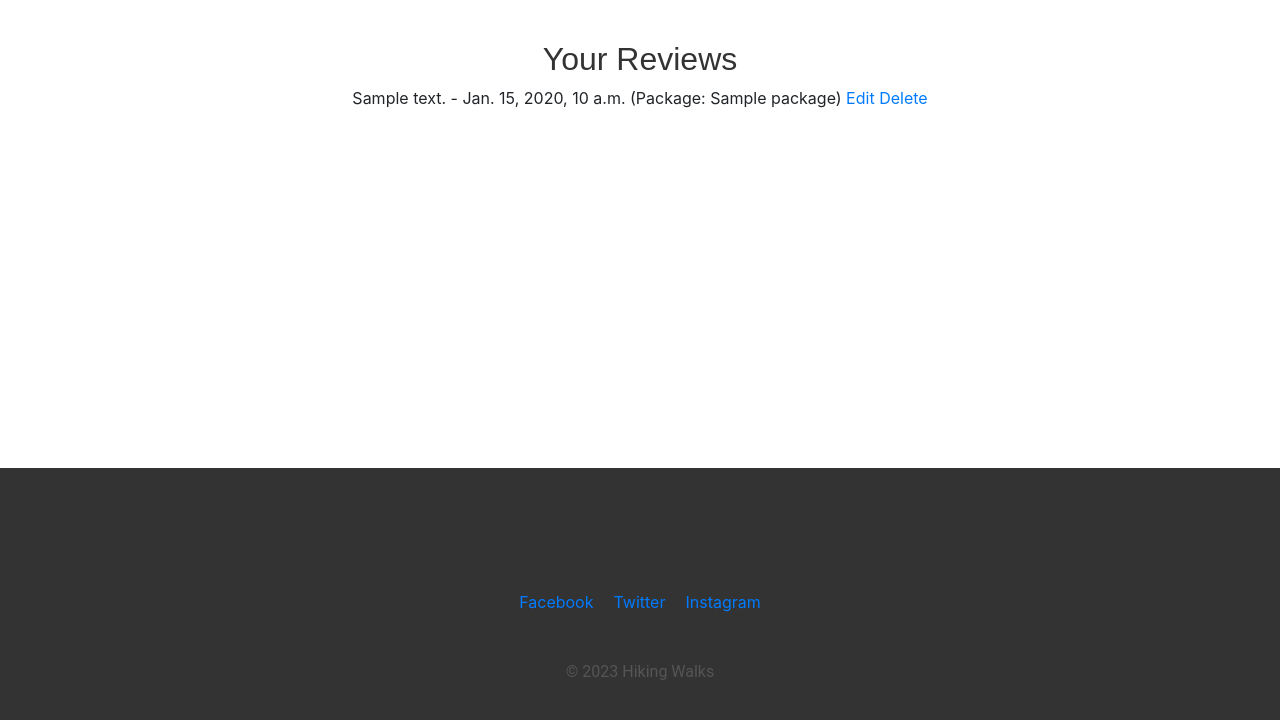
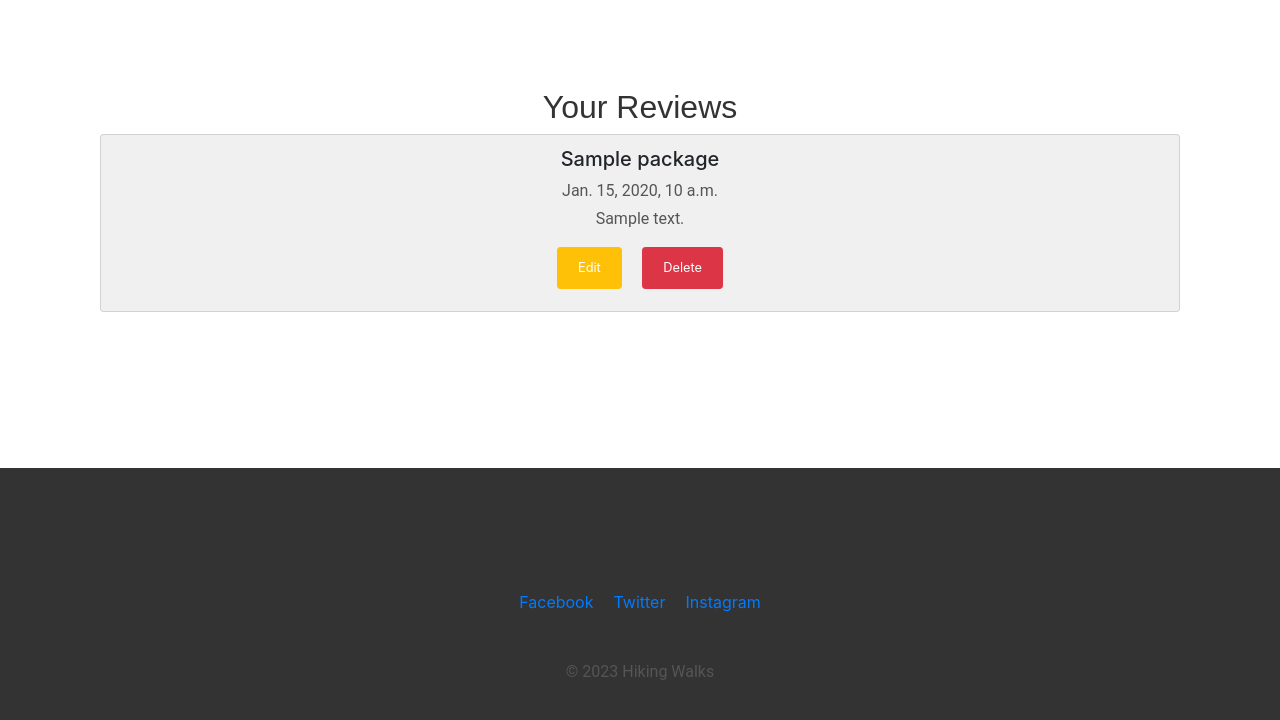
Before and after one commit to RichBurman/highlands_project5, a Django app: page /reviews/user-reviews/ in a window 1280 px wide. Shown: the part 80-800 px from the top of the page. Run offline with Django 3.2, Linux system fonts and the light colour scheme; a user stored in the database is signed in; tables that the repository leaves empty hold one stand-in row (values such as "Sample post"); some libraries are stand-ins or nearby versions.

Commit message:
Add Styling to User Reviews

```diff
--- a/reviews/templates/reviews/user_reviews.html
+++ b/reviews/templates/reviews/user_reviews.html
@@ -1,19 +1,20 @@
 {% extends 'base.html' %}
 
 {% block content %}
-    <h2>Your Reviews</h2>
-    <ul>
-        {% for review in user_reviews %}
-            <li>
-                {{ review.text }} - {{ review.created_at }}
-                {% if review.package %}
-                    (Package: {{ review.package.title }})
-                {% else %}
-                    (No associated package)
-                {% endif %}
-                <a href="{% url 'reviews:review-update' review.id %}">Edit</a>
-                <a href="{% url 'reviews:review-delete' review.id %}">Delete</a>
-            </li>
-        {% endfor %}
-    </ul>
+    <div class="container mt-5">
+        <h2>Your Reviews</h2>
+        <ul class="list-group">
+            {% for review in user_reviews %}
+                <li class="list-group-item {% cycle 'even' 'odd' %}">
+                    <h5>{{ review.package.title }}</h5>
+                    <p class="mb-1">{{ review.created_at }}</p>
+                    <p>{{ review.text }}</p>
+                    <div class="text-center mt-3">
+                        <a href="{% url 'reviews:review-update' review.id %}" class="btn btn-warning btn-sm mx-2">Edit</a>
+                        <a href="{% url 'reviews:review-delete' review.id %}" class="btn btn-danger btn-sm mx-2">Delete</a>
+                    </div>
+                </li>
+            {% endfor %}
+        </ul>
+    </div>
 {% endblock %}
--- a/static/css/base.css
+++ b/static/css/base.css
@@ -582,3 +582,17 @@ select {
 .gallery-heading-container {
     margin-bottom: 20px;
 }
+
+/* User Reviews style */
+
+.list-group-item {
+    margin-bottom: 10px;
+}
+
+.list-group-item small {
+    color: #6c757d;
+}
+
+.list-group-item .btn {
+    font-size: 0.8rem;
+}
```
